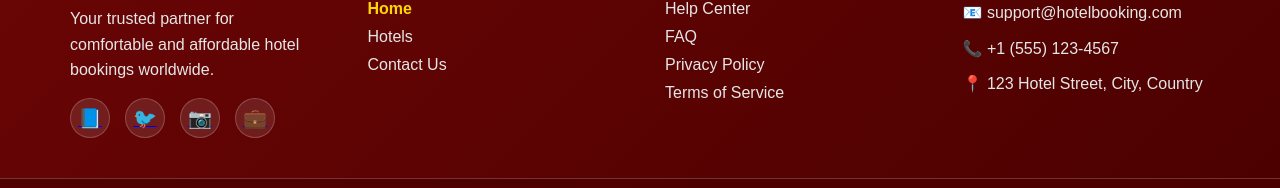
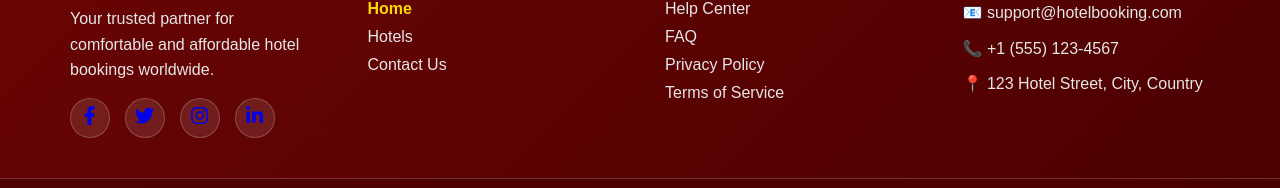
Before and after one commit to HumaRukshan25/Hotel-Booking-And-Management, a React (Vite) app in the folder learningreact/: page / in a window 1280 px wide. Shown: the part 883-1071 px from the top of the page. Built offline with nearby package versions, Linux system fonts and the light colour scheme.

Commit message:
added icons  for social links  using react-icon

```diff
--- a/learningreact/package.json
+++ b/learningreact/package.json
@@ -13,6 +13,7 @@
     "axios": "^1.13.2",
     "react": "^19.1.1",
     "react-dom": "^19.1.1",
+    "react-icons": "^5.5.0",
     "react-router-dom": "^7.9.5"
   },
   "devDependencies": {
--- a/learningreact/src/components/Footer.jsx
+++ b/learningreact/src/components/Footer.jsx
@@ -2,6 +2,7 @@
 import React from 'react';
 import { useLocation, NavLink } from 'react-router-dom';
 import '../assets/styles/footer.css';
+import { FaFacebookF, FaTwitter, FaInstagram, FaLinkedinIn } from "react-icons/fa";
 
 const Footer = () => {
   const location = useLocation();
@@ -21,11 +22,24 @@ const Footer = () => {
         <div className="footer-section">
           <h3>Hotel Booking</h3>
           <p>Your trusted partner for comfortable and affordable hotel bookings worldwide.</p>
+
+
           <div className="social-links">
-            <a href="#" aria-label="Facebook">📘</a>
-            <a href="#" aria-label="Twitter">🐦</a>
-            <a href="#" aria-label="Instagram">📷</a>
-            <a href="#" aria-label="LinkedIn">💼</a>
+            <a href="https://www.facebook.com/" target="_blank" aria-label="Facebook" rel="noopener noreferrer">
+              <FaFacebookF />
+            </a>
+
+            <a href="https://twitter.com/" target="_blank" aria-label="Twitter" rel="noopener noreferrer">
+              <FaTwitter />
+            </a>
+
+            <a href="https://www.instagram.com/" target="_blank" aria-label="Instagram" rel="noopener noreferrer">
+              <FaInstagram />
+            </a>
+
+            <a href="https://www.linkedin.com/" target="_blank" aria-label="LinkedIn" rel="noopener noreferrer">
+              <FaLinkedinIn />
+            </a>
           </div>
         </div>
 
```
Also changed, not shown: 1 other file (tests, documents, lock files or other folders).
